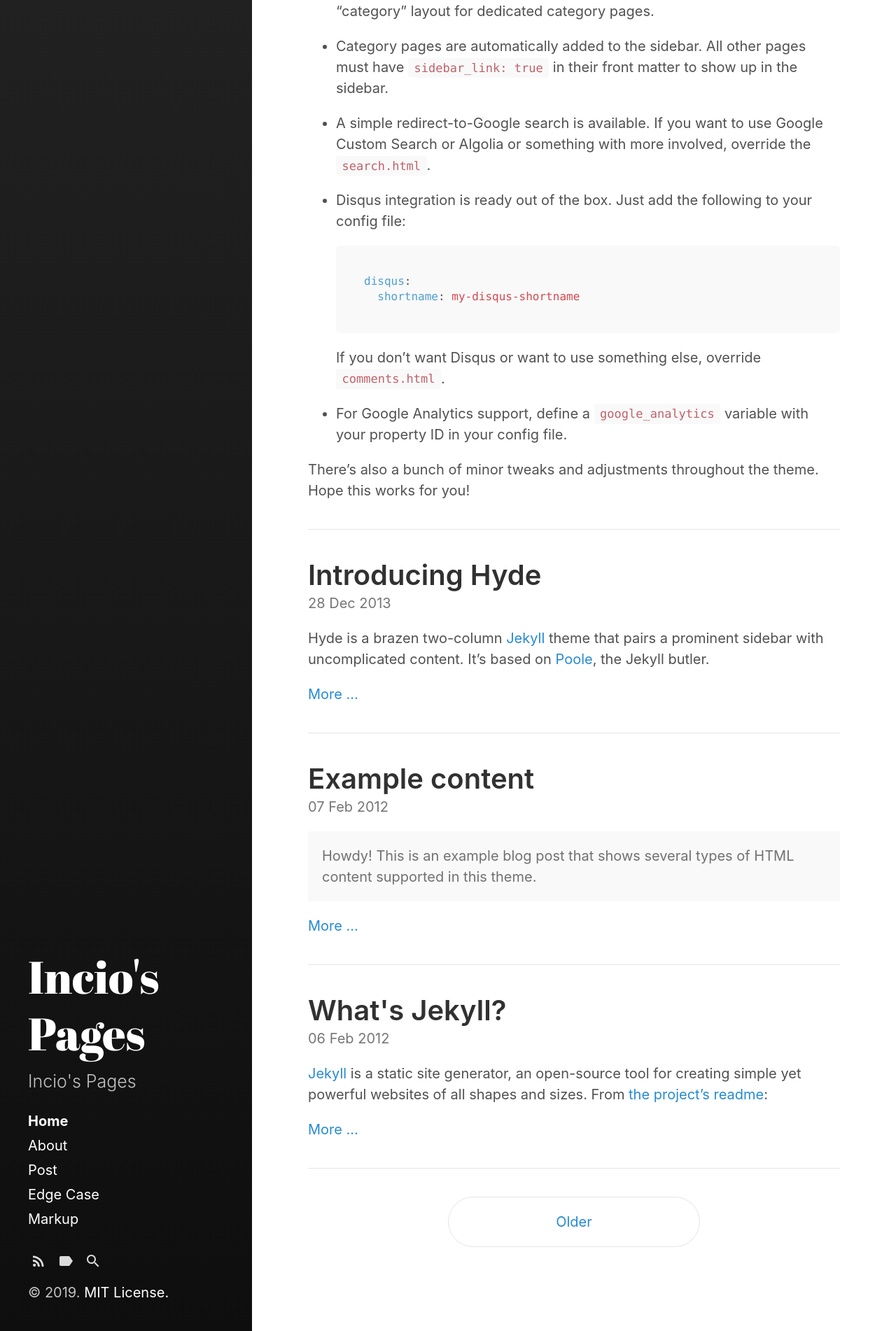
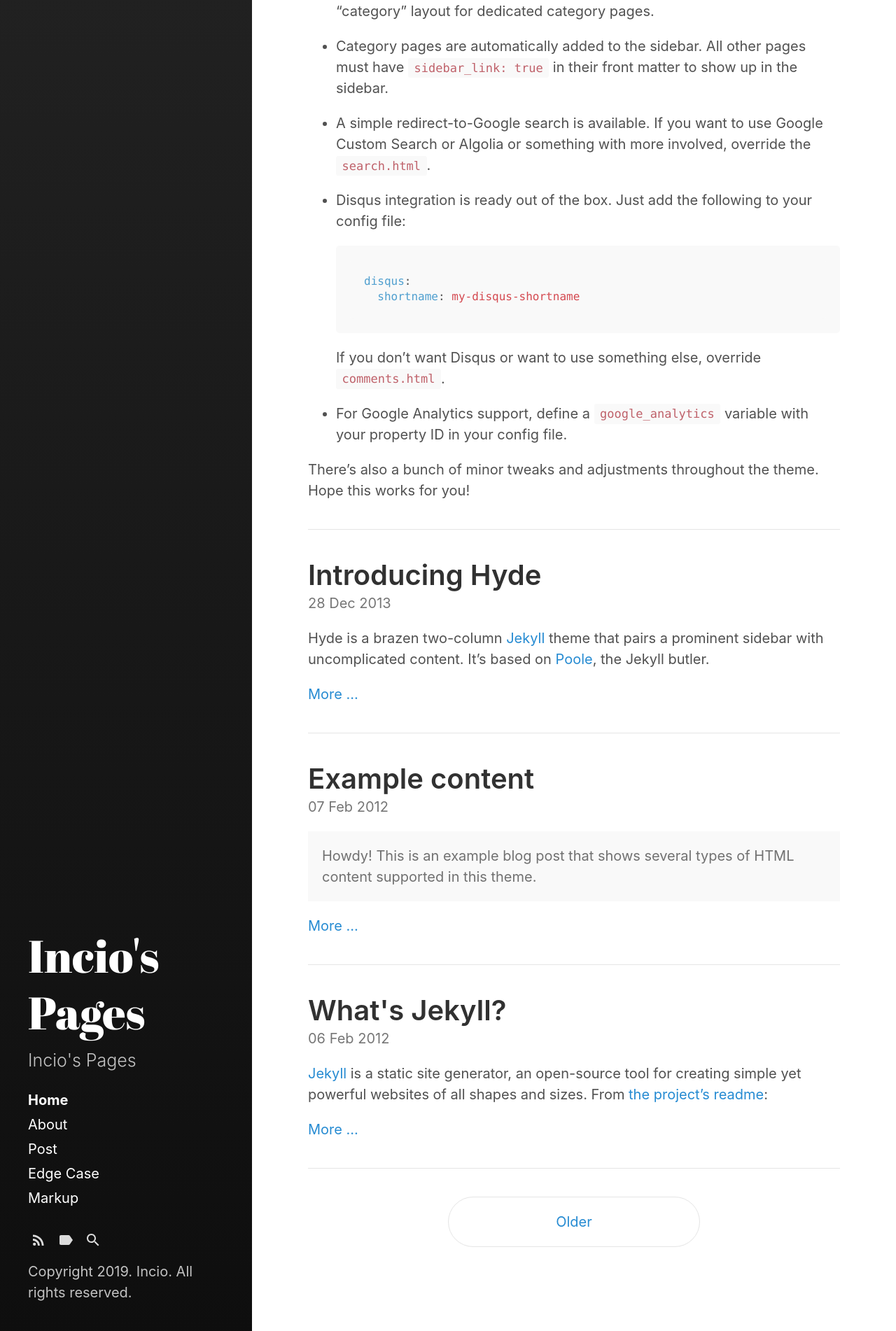
Before and after one commit to dsikeres1/incio.github.io, a Jekyll site: the page built from index.html, in a window 1280 px wide. Shown: the part 1735-3637 px from the top of the page at 70% size. Built offline with Jekyll 4.4.1, drawn with Linux system fonts in a browser that asks for light colours; the list of posts is cut into pages by our own code.

Commit message:
update copyright

```diff
--- a/_includes/copyright.html
+++ b/_includes/copyright.html
@@ -1,4 +1,3 @@
 <p>
-  &copy; {{ site.time | date: '%Y' }}.
-  <a href="{{ "/LICENSE.md" | relative_url }}">MIT License.</a>
+Copyright 2019. Incio. All rights reserved.
 </p>
```
